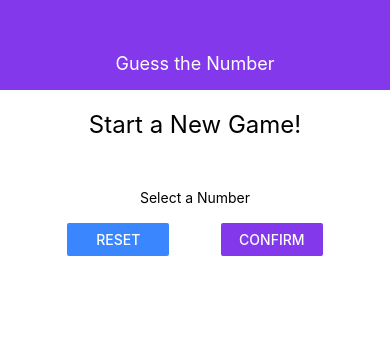
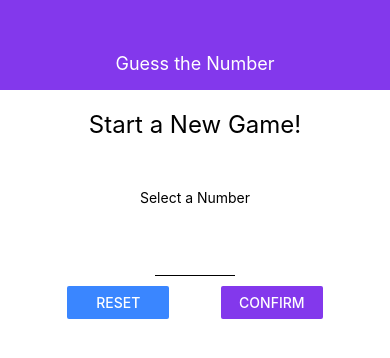
Before and after one commit to AdityaPratap006/guess-the-number-game-app, a React Native app: screen / in a window 390 px wide. Shown: the top 358 px of the page. Built offline with nearby package versions, Linux system fonts and the light colour scheme.

Commit message:
Added Input Component

```diff
--- /dev/null
+++ b/src/components/Input.tsx
@@ -0,0 +1,29 @@
+import React from 'react';
+import { StyleSheet, TextInput, StyleProp, TextStyle, TextInputAndroidProps, TextInputIOSProps, TextInputProps } from 'react-native';
+
+// Colors
+import { lightThemeColors } from '../themes/colors';
+
+interface InputProps extends TextInputProps {
+    style?: StyleProp<TextStyle>;
+};
+
+const Input = (props: InputProps) => {
+    return (
+        <TextInput
+            {...props}
+            style={[styles.input, props.style]}
+        />
+    );
+};
+
+export default Input;
+
+const styles = StyleSheet.create({
+    input: {
+        height: 30,
+        borderBottomColor: lightThemeColors.text,
+        borderBottomWidth: 1,
+        marginVertical: 10,
+    },
+});
--- a/src/screens/StartGameScreen.tsx
+++ b/src/screens/StartGameScreen.tsx
@@ -1,11 +1,12 @@
 import React from 'react';
-import { StyleSheet, Text, View, TextInput, Button } from 'react-native';
+import { StyleSheet, Text, View, Button } from 'react-native';
 
 // Components
 import Card from '../components/Card';
 
 // Colors
 import { lightThemeColors } from '../themes/colors';
+import Input from '../components/Input';
 
 const StartGameScreen = () => {
     return (
@@ -13,7 +14,14 @@ const StartGameScreen = () => {
             <Text style={styles.title}>Start a New Game!</Text>
             <Card style={styles.inputContainer}>
                 <Text>Select a Number</Text>
-                <TextInput />
+                <Input
+                    style={styles.input}
+                    blurOnSubmit
+                    autoCapitalize='none'
+                    autoCorrect={false}
+                    keyboardType='number-pad'
+                    maxLength={2}
+                />
                 <View style={styles.buttonContainer}>
                     <View style={styles.button}>
                         <Button
@@ -46,11 +54,18 @@ const styles = StyleSheet.create({
     title: {
         fontSize: 24,
         marginVertical: 10,
+        color: lightThemeColors.text,
     },
     inputContainer: {
         width: 300,
         maxWidth: '80%',
         alignItems: 'center',
+    },
+    input: {
+        width: 80,
+        height: 60,
+        fontSize: 30,
+        textAlign: 'center',
     },
     buttonContainer: {
         width: '100%',
```
